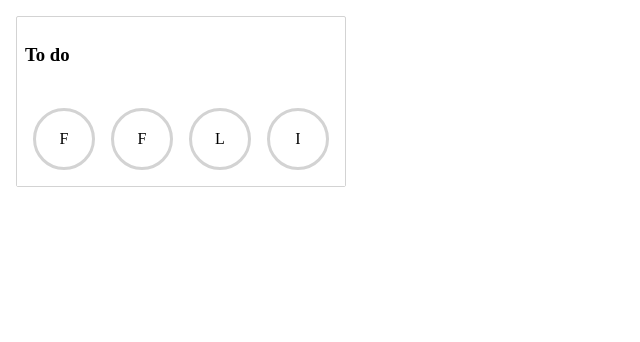
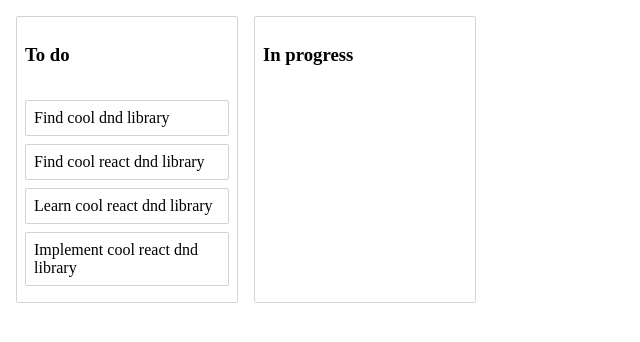
Before and after one commit to SmolinPavel/dnd-task-app, a React (Create React App) app: page / in a window 1280 px wide. Shown: the top 342 px of the page, without its empty margins (0-640 px from the left). Built offline with nearby package versions, Linux system fonts and the light colour scheme.

Commit message:
Lesson 12 multiple droppables & draggables zones

```diff
--- a/src/App.js
+++ b/src/App.js
@@ -1,7 +1,7 @@
 import React, { useState } from 'react';
 import styled from 'styled-components';
 import '@atlaskit/css-reset';
-import { DragDropContext } from 'react-beautiful-dnd';
+import { DragDropContext, Droppable } from 'react-beautiful-dnd';
 
 import Column from './Column';
 import initialData from './initialData';
@@ -19,7 +19,7 @@ const App = () => {
     setData({ ...data, homeIndex });
   };
 
-  const onDragEnd = ({ destination, draggableId, source }) => {
+  const onDragEnd = ({ destination, draggableId, source, type }) => {
     setData({ ...data, homeIndex: null });
 
     if (!destination) return;
@@ -28,6 +28,20 @@ const App = () => {
       destination.index === source.index
     )
       return;
+
+    if (type === 'column') {
+      const newColumnOrder = [...data.columnOrder];
+      newColumnOrder.splice(source.index, 1);
+      newColumnOrder.splice(destination.index, 0, draggableId);
+
+      const newData = {
+        ...data,
+        columnOrder: newColumnOrder
+      };
+
+      setData(newData);
+      return;
+    }
 
     const start = data.columns[source.droppableId];
     const finish = data.columns[destination.droppableId];
@@ -74,16 +88,26 @@ const App = () => {
 
   return (
     <DragDropContext onDragEnd={onDragEnd} onDragStart={onDragStart}>
-      <Container>
-        {data.columnOrder.map((columnId, columnIndex) => {
-          const column = data.columns[columnId];
-          const tasks = column.taskIds.map(taskId => data.tasks[taskId]);
+      <Droppable droppableId='all-columns' direction='horizontal' type='column'>
+        {provided => (
+          <Container {...provided.droppableProps} ref={provided.innerRef}>
+            {data.columnOrder.map((columnId, columnIndex) => {
+              const column = data.columns[columnId];
+              const tasks = column.taskIds.map(taskId => data.tasks[taskId]);
 
-          const isDropDisabled = columnIndex < data.homeIndex;
-
-          return <Column key={column.id} column={column} tasks={tasks} isDropDisabled={isDropDisabled} />;
-        })}
-      </Container>
+              return (
+                <Column
+                  key={column.id}
+                  column={column}
+                  tasks={tasks}
+                  index={columnIndex}
+                />
+              );
+            })}
+            {provided.placeholder}
+          </Container>
+        )}
+      </Droppable>
     </DragDropContext>
   );
 };
--- a/src/Column.js
+++ b/src/Column.js
@@ -1,6 +1,6 @@
 import React from 'react';
 import styled from 'styled-components';
-import { Droppable } from 'react-beautiful-dnd';
+import { Draggable, Droppable } from 'react-beautiful-dnd';
 
 import Task from './Task';
 
@@ -8,22 +8,33 @@ const Container = styled.div`
   margin: 8px;
   border: 1px solid lightgrey;
   border-radius: 2px;
+  width: 220px;
   display: flex;
   flex-direction: column;
+  background-color: white;
 `;
 const Title = styled.h3`
   padding: 8px;
 `;
 const TaskList = styled.div`
   padding: 8px;
-  background-color: ${props => (props.isDraggingOver ? 'skyblue' : 'white')};
-  display: flex;
+  background-color: ${props => (props.isDraggingOver ? 'skyblue' : 'inherit')};
+  flex-grow: 1;
+  min-height: 100px;
 `;
 
-const Column = ({ column: { id, title } = {}, isDropDisabled, tasks }) => (
-  <Container>
-    <Title>{title}</Title>
-    <Droppable direction="horizontal" droppableId={id} type={id === 'column-3' ? 'done' : 'active'} isDropDisabled={isDropDisabled}>
+const Column = ({
+  column: { id, title } = {},
+  index,
+  tasks
+}) => (
+  <Draggable draggableId={id} index={index}>
+    {provided => (
+      <Container {...provided.draggableProps} ref={provided.innerRef}>
+        <Title {...provided.dragHandleProps}>{title}</Title>
+        <Droppable
+          droppableId={id}
+          type="tasks">
           {(provided, snapshot) => (
             <TaskList
               ref={provided.innerRef}
@@ -37,6 +48,8 @@ const Column = ({ column: { id, title } = {}, isDropDisabled, tasks }) => (
           )}
         </Droppable>
       </Container>
+    )}
+  </Draggable>
 );
 
 export default Column;
--- a/src/Task.js
+++ b/src/Task.js
@@ -3,37 +3,24 @@ import styled from 'styled-components';
 import { Draggable } from 'react-beautiful-dnd';
 
 const Container = styled.div`
-  border: 3px solid lightgrey;
+  border: 1px solid lightgrey;
   padding: 8px;
   margin-bottom: 8px;
-  border-radius: 50%;
+  border-radius: 2px;
+  background-color: ${props => (props.isDragging ? 'lightgreen' : 'white')};
   display: flex;
-  width: 40px;
-  height: 40px;
-  margin: 8px;
-
-  display: flex;
-  justify-content: center;
-  align-items: center;
-
-  &:focus {
-    outline: none;
-    border-color: orange;
-  }
 `;
 
 const Task = ({ index, task: { content, id } = {} }) => {
-  const isDragDisabled = id === 'task-1';
   return (
     <Draggable draggableId={id} index={index}>
       {(provided, snapshot) => (
         <Container
           {...provided.draggableProps}
-          {...provided.dragHandleProps}
           ref={provided.innerRef}
           isDragging={snapshot.isDragging}
-          isDragDisabled={isDragDisabled}>
-          {content[0]}
+          {...provided.dragHandleProps}>
+          {content}
         </Container>
       )}
     </Draggable>
--- a/src/initialData.js
+++ b/src/initialData.js
@@ -10,7 +10,12 @@ export default {
       id: 'column-1',
       title: 'To do',
       taskIds: ['task-1', 'task-2', 'task-3', 'task-4']
+    },
+    'column-2': {
+      id: 'column-2',
+      title: 'In progress',
+      taskIds: []
     }
   },
-  columnOrder: ['column-1']
+  columnOrder: ['column-1', 'column-2']
 };
```
Lines whose indentation alone changed are shown as unchanged.
